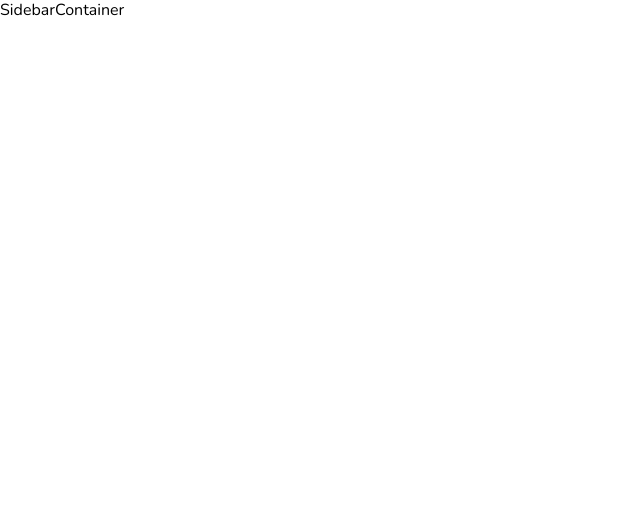
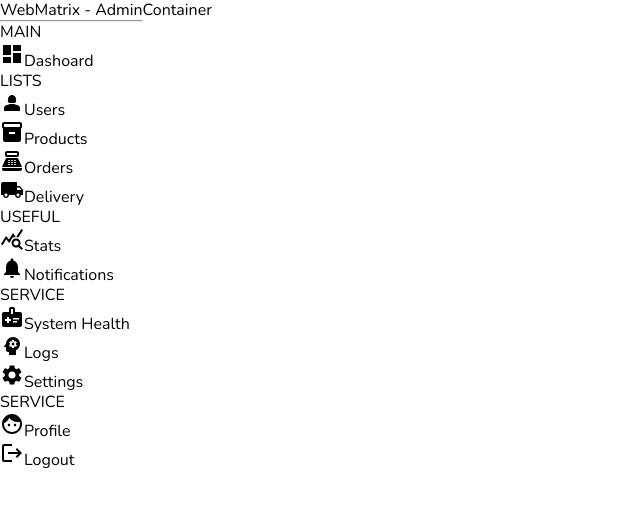
Before and after one commit to SuryanshuTomar/Projects, a React (Vite) app in the folder React/admin-dashboard-lama/: page / in a window 1280 px wide. Shown: the top 506 px of the page, without its empty margins (0-640 px from the left). Built offline with nearby package versions, Linux system fonts and the light colour scheme.

Commit message:
side bar component structure

```diff
--- a/React/admin-dashboard-lama/src/components/sidebar/Sidebar.jsx
+++ b/React/admin-dashboard-lama/src/components/sidebar/Sidebar.jsx
@@ -1,7 +1,92 @@
 import "./sidebar.scss";
+import DashboardIcon from "@mui/icons-material/Dashboard";
+import Person2Icon from "@mui/icons-material/Person2";
+import Inventory2Icon from "@mui/icons-material/Inventory2";
+import PointOfSaleOutlinedIcon from "@mui/icons-material/PointOfSaleOutlined";
+import LocalShippingIcon from "@mui/icons-material/LocalShipping";
+import QueryStatsIcon from "@mui/icons-material/QueryStats";
+import NotificationsIcon from "@mui/icons-material/Notifications";
+import MedicalInformationIcon from "@mui/icons-material/MedicalInformation";
+import PsychologyIcon from "@mui/icons-material/Psychology";
+import SettingsIcon from "@mui/icons-material/Settings";
+import FaceIcon from "@mui/icons-material/Face";
+import LogoutIcon from "@mui/icons-material/Logout";
 
 const Sidebar = () => {
-	return <div>Sidebar</div>;
+	return (
+		<div className="sidebar">
+			<div className="top">
+				<span className="logo">WebMatrix - Admin</span>
+			</div>
+
+			<hr />
+			<div className="center">
+				<ul>
+					<p className="title">MAIN</p>
+					<li>
+						<DashboardIcon className="icon" />
+						<span>Dashoard</span>
+					</li>
+
+					<p className="title">LISTS</p>
+					<li>
+						<Person2Icon className="icon" />
+						<span>Users</span>
+					</li>
+					<li>
+						<Inventory2Icon className="icon" />
+						<span>Products</span>
+					</li>
+					<li>
+						<PointOfSaleOutlinedIcon className="icon" />
+						<span>Orders</span>
+					</li>
+					<li>
+						<LocalShippingIcon className="icon" />
+						<span>Delivery</span>
+					</li>
+
+					<p className="title">USEFUL</p>
+					<li>
+						<QueryStatsIcon className="icon" />
+						<span>Stats</span>
+					</li>
+					<li>
+						<NotificationsIcon className="icon" />
+						<span>Notifications</span>
+					</li>
+
+					<p className="title">SERVICE</p>
+					<li>
+						<MedicalInformationIcon className="icon" />
+						<span>System Health</span>
+					</li>
+					<li>
+						<PsychologyIcon className="icon" />
+						<span>Logs</span>
+					</li>
+					<li>
+						<SettingsIcon className="icon" />
+						<span>Settings</span>
+					</li>
+
+					<p className="title">SERVICE</p>
+					<li>
+						<FaceIcon className="icon" />
+						<span>Profile</span>
+					</li>
+					<li>
+						<LogoutIcon className="icon" />
+						<span>Logout</span>
+					</li>
+				</ul>
+			</div>
+			<div className="bottom">
+				<div className="colorOption"></div>
+				<div className="colorOption"></div>
+			</div>
+		</div>
+	);
 };
 
 export default Sidebar;
```
